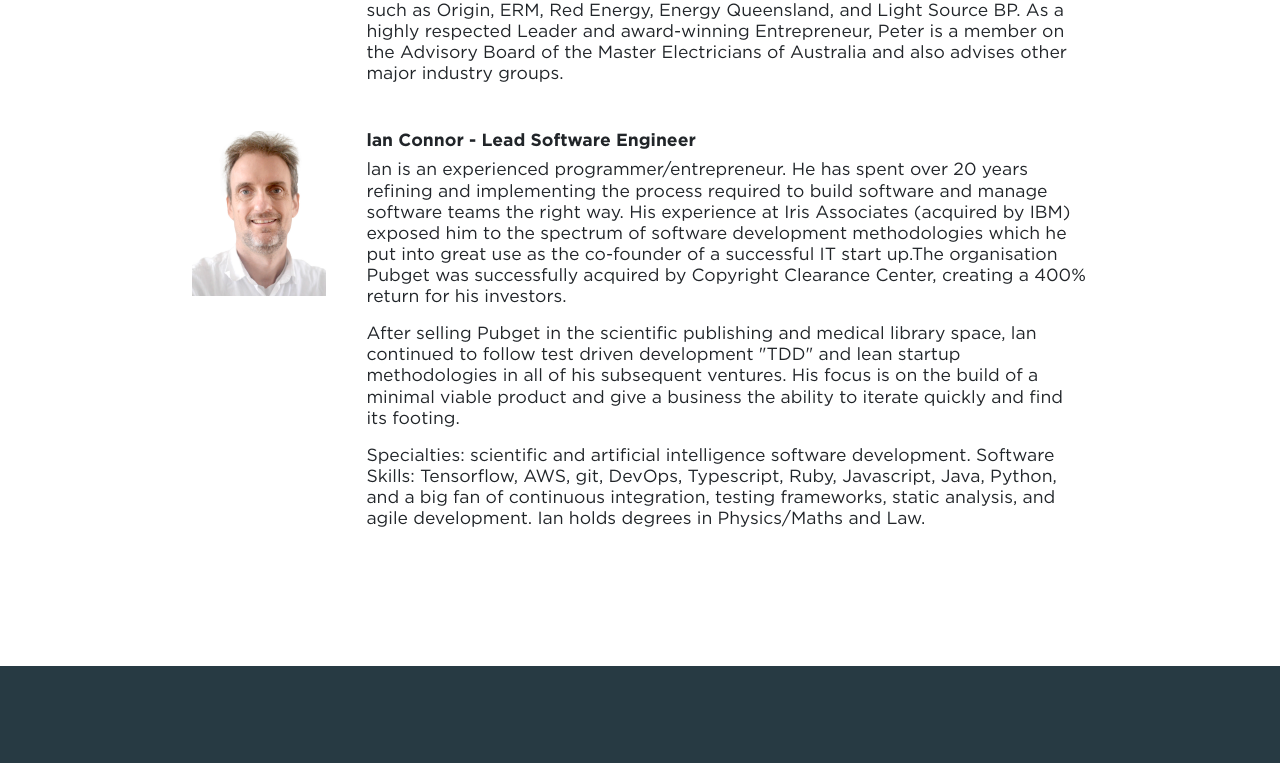
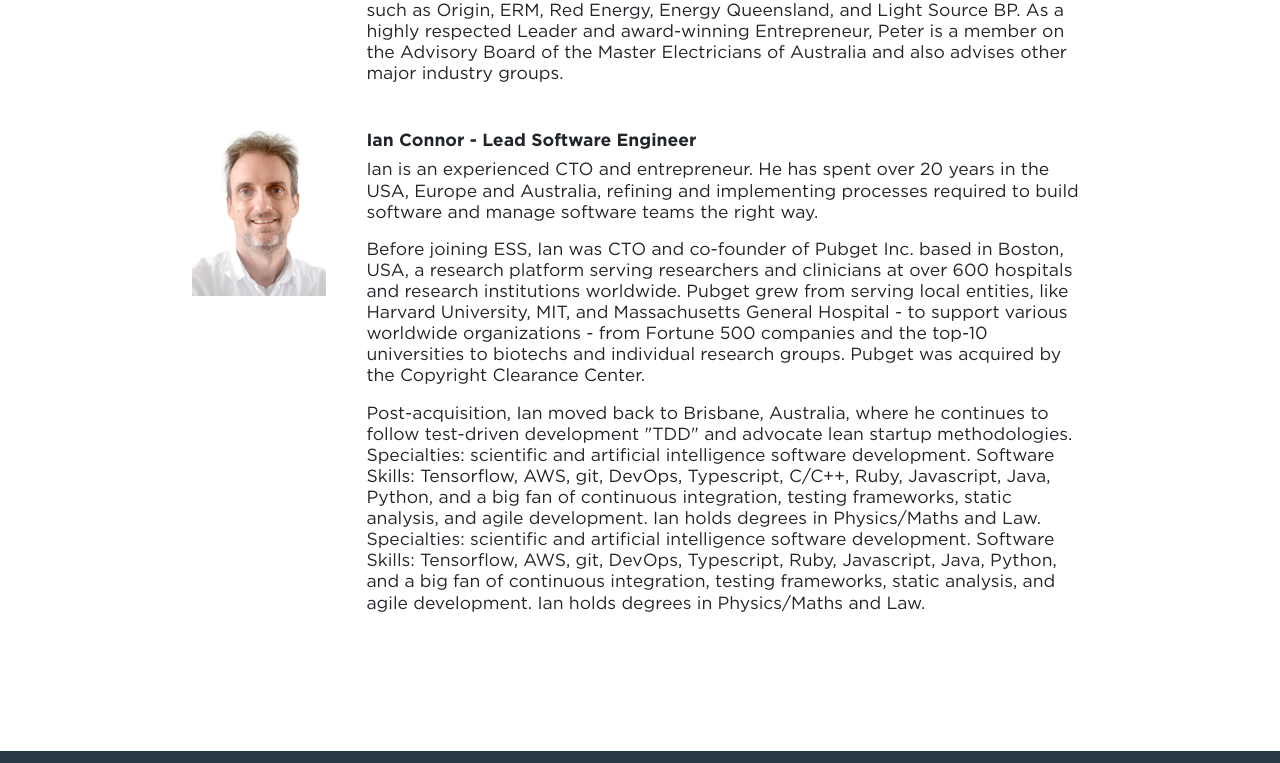
Before and after one commit to swordandstone/homepage, a website: page our-team.html in a window 1280 px wide. Shown: the part 2827-3590 px from the top of the page. Drawn offline with nearby package versions, Linux system fonts and the light colour scheme.

Commit message:
update ian bio

```diff
--- a/our-team.html
+++ b/our-team.html
@@ -202,22 +202,27 @@
             <img src="images/Ian.png">
         </div>
         <div class="text-column our-team-text-column">
-            <h3>lan Connor - Lead Software Engineer</h3>
+            <h3>Ian Connor - Lead Software Engineer</h3>
             <p>
-                lan is an experienced programmer/entrepreneur. He has spent over 20 years refining and
-                implementing the process required to build software and manage software teams the right way. His
-                experience at Iris Associates (acquired by IBM) exposed him to the spectrum of software
-                development methodologies which he put into great use as the co-founder of a successful IT start
-                up.The organisation Pubget was successfully acquired by Copyright Clearance Center, creating a
-                400% return for his investors.
+                Ian is an experienced CTO and entrepreneur. He has spent over 20 years in the USA, Europe and
+                Australia, refining and implementing processes required to build software and manage software teams
+                the right way.
             </p>
             <p>
-                After selling Pubget in the scientific publishing and medical library space, lan continued to
-                follow test driven development "TDD" and lean startup methodologies in all of his subsequent
-                ventures. His focus is on the build of a minimal viable product and give a business the ability
-                to iterate quickly and find its footing.
+                Before joining ESS, Ian was CTO and co-founder of Pubget Inc. based in Boston, USA, a research
+                platform serving researchers and clinicians at over 600 hospitals and research institutions
+                worldwide. Pubget grew from serving local entities, like Harvard University, MIT, and Massachusetts
+                General Hospital - to support various worldwide organizations - from Fortune 500 companies and the
+                top-10 universities to biotechs and individual research groups. Pubget was acquired by the Copyright
+                Clearance Center.
             </p>
             <p>
+                Post-acquisition, Ian moved back to Brisbane, Australia, where he continues to follow test-driven
+                development "TDD" and advocate lean startup methodologies.
+                Specialties: scientific and artificial intelligence software development. Software Skills:
+                Tensorflow, AWS, git, DevOps, Typescript, C/C++, Ruby, Javascript, Java, Python, and a big fan of
+                continuous integration, testing frameworks, static analysis, and agile development. Ian holds
+                degrees in Physics/Maths and Law.
                 Specialties: scientific and artificial intelligence software development. Software Skills:
                 Tensorflow, AWS, git, DevOps, Typescript, Ruby, Javascript, Java, Python, and a big fan of
                 continuous integration, testing frameworks, static analysis, and agile development. Ian holds
```
